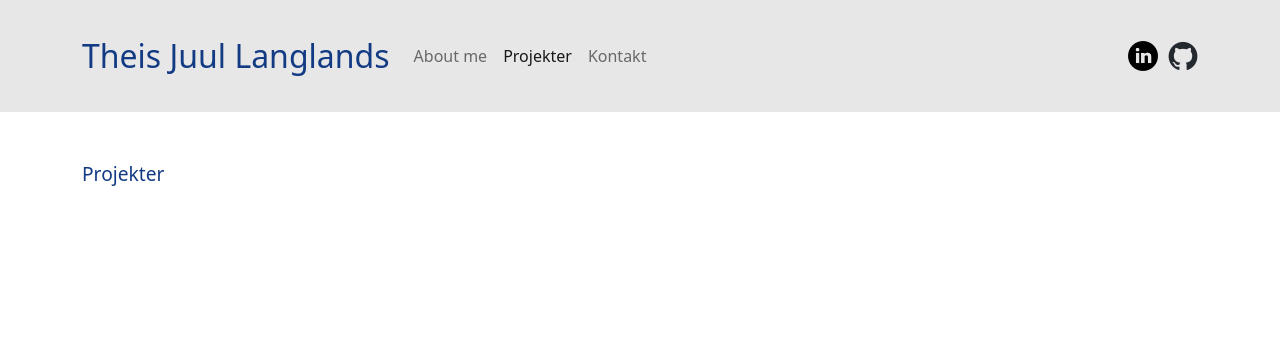
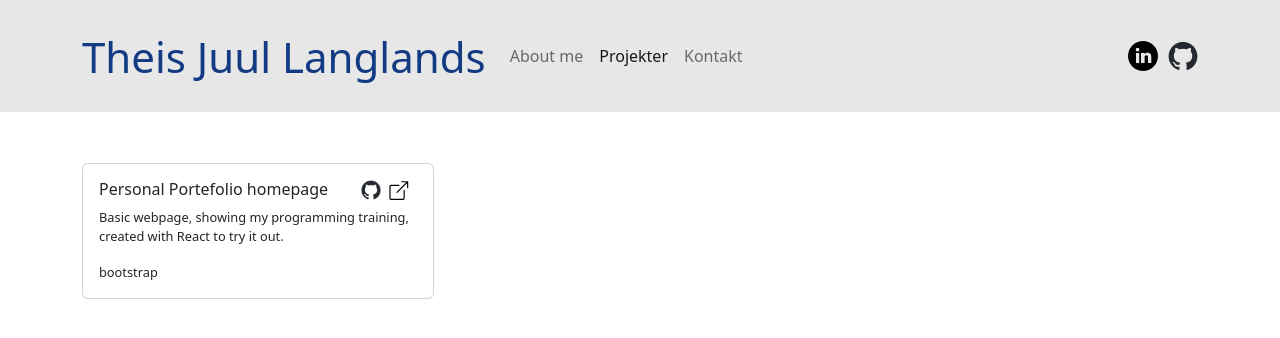
Before and after one commit to theislanglands/Portefolio, a React (Create React App) app: page /projects in a window 1280 px wide. Shown: the top 338 px of the page. Built offline with nearby package versions, Linux system fonts and the light colour scheme.

Commit message:
selective icons on card

```diff
--- a/src/App.css
+++ b/src/App.css
@@ -43,7 +43,7 @@
 /* Navigation */
 .navigation .navbar-brand {
   color: #123B84;
-  font-size:2rem;
+  font-size:calc(10px + 4vmin);
 
 }
 .navigation .navbar-brand:hover {
@@ -91,3 +91,8 @@
   margin-top: 12vmin;
 
 }
+
+/* contact */
+.project-icons {
+  margin-right: calc(4px + 0.5vmin);
+}
--- a/src/App.js
+++ b/src/App.js
@@ -13,10 +13,10 @@ function App() {
   return (
     <BrowserRouter>
     <Routes>
-      <Route path="/" element={<Layout />}>
-        <Route index element={<Home />} />
-        <Route path="/projects" element={<Projects />} />
-        <Route path="/contact" element={<Contact />} />
+      <Route path="/" exact element={<Layout />}>
+        <Route index exact element={<Home />} />
+        <Route path="/projects" exact element={<Projects />} />
+        <Route path="/contact" exact element={<Contact />} />
         <Route path="*" element={<NoPage />} />
       </Route>
     </Routes>
--- a/src/pages/Projects.js
+++ b/src/pages/Projects.js
@@ -1,17 +1,81 @@
 import React from 'react'
 import {Container, Row, Col} from 'react-bootstrap';
+import projects from './projects.json';
+import Card from 'react-bootstrap/Card';
+import linkicon from '../assets/box-arrow-up-right.svg';
+import githubicon from '../assets/github-mark.png';
 
+
+function getIcons(props) {
+    let github
+    let link
+
+    if (projects[0].github) {
+        github = (
+        <>
+        <a href={projects[0].github} target={"_blank"}>
+            <img className="project-icons" src={githubicon} height="20" width="20" align="right" />
+        </a>
+        </>
+        );
+    }
+    if (props[0].link) {
+        link = (
+        <>
+            <a href="#link fto linkedin" target={"_blank"}>
+                <img className="project-icons" src={linkicon} height="20" width="20" align="right" />
+            </a>
+        </>
+        );
+    }
+
+    return (
+        <>{link}{github}</>
+    );
+}
 
 const Projects = () => {
     return (
+
         <Container>
             <Row>
                 <Col>
-                    <div className="Content-header">Projekter</div>
+                    <div className="Content-header">
+
+                    </div>
+
+                    <div>
+                        <Card style={{ width: '22rem' }}>
+                            <Card.Body>
+                                <Card.Title style={{ fontSize: '1rem' }}>
+                                    <Row>
+                                        <Col xs={9}>
+                                        {projects[1].title}
+                                        </Col>
+                                        <Col>
+                                            <div>
+                                                {getIcons(projects)}
+                                            </div>
+                                        </Col>
+                                    </Row>
+
+
+                                </Card.Title>
+                                <Card.Text style={{ fontSize: '0.8rem' }}>
+                                    <p>{projects[1].description}</p>
+
+                                    {projects[1].tech[2]}
+                                    </Card.Text>
+                            </Card.Body>
+                        </Card>
+                    </div>
+
                 </Col>
             </Row>
         </Container>
     )
 }
 
+
+
 export default Projects
--- a/src/pages/projects.json
+++ b/src/pages/projects.json
@@ -4,7 +4,7 @@
         "title": "BattleShips Desktopgame",
         "year": 2020,
         "description": "Fun little dektopgame, created to exersize my Java muscles, including AI for computer opponent.",
-        "github": "github URL",
+        "github": "https://github.com/",
         "link": "link URL",
         "tech": [
             "java", "javaFX"
@@ -14,7 +14,7 @@
     {
         "id": 2,
         "title": "Personal Portefolio homepage",
-        "year": 2020,
+        "year": 2023,
         "description": "Basic webpage, showing my programming training, created with React to try it out.",
         "github": "github URL",
         "link": "link URL",
```
Also changed, not shown: src/assets/box-arrow-up-right.svg (added).
